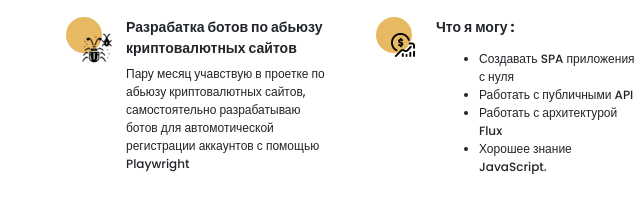
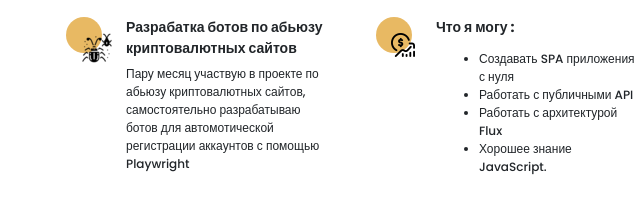
Before and after one commit to hachaturoff/hachaturoff.github.io, a plain HTML site: page index.html in a window 1280 px wide. Shown: the part 1601-1824 px from the top of the page, 474-1114 px from the left. Drawn offline with Linux system fonts and the light colour scheme.

Commit message:
Update index.html

```diff
--- a/index.html
+++ b/index.html
@@ -184,7 +184,7 @@
                                    Разрабатка ботов по абьюзу криптовалютных сайтов
                                </div>
                                <p class="about__skills-text">
-                                   Пару месяц учавствую в проетке по абьюзу криптовалютных сайтов, самостоятельно разрабатываю ботов для  автомотической регистрации аккаунтов с помощью Playwright
+                                   Пару месяц участвую в проекте по абьюзу криптовалютных сайтов, самостоятельно разрабатываю ботов для  автомотической регистрации аккаунтов с помощью Playwright
                                </p>
                            </div>
                        </div>
```
